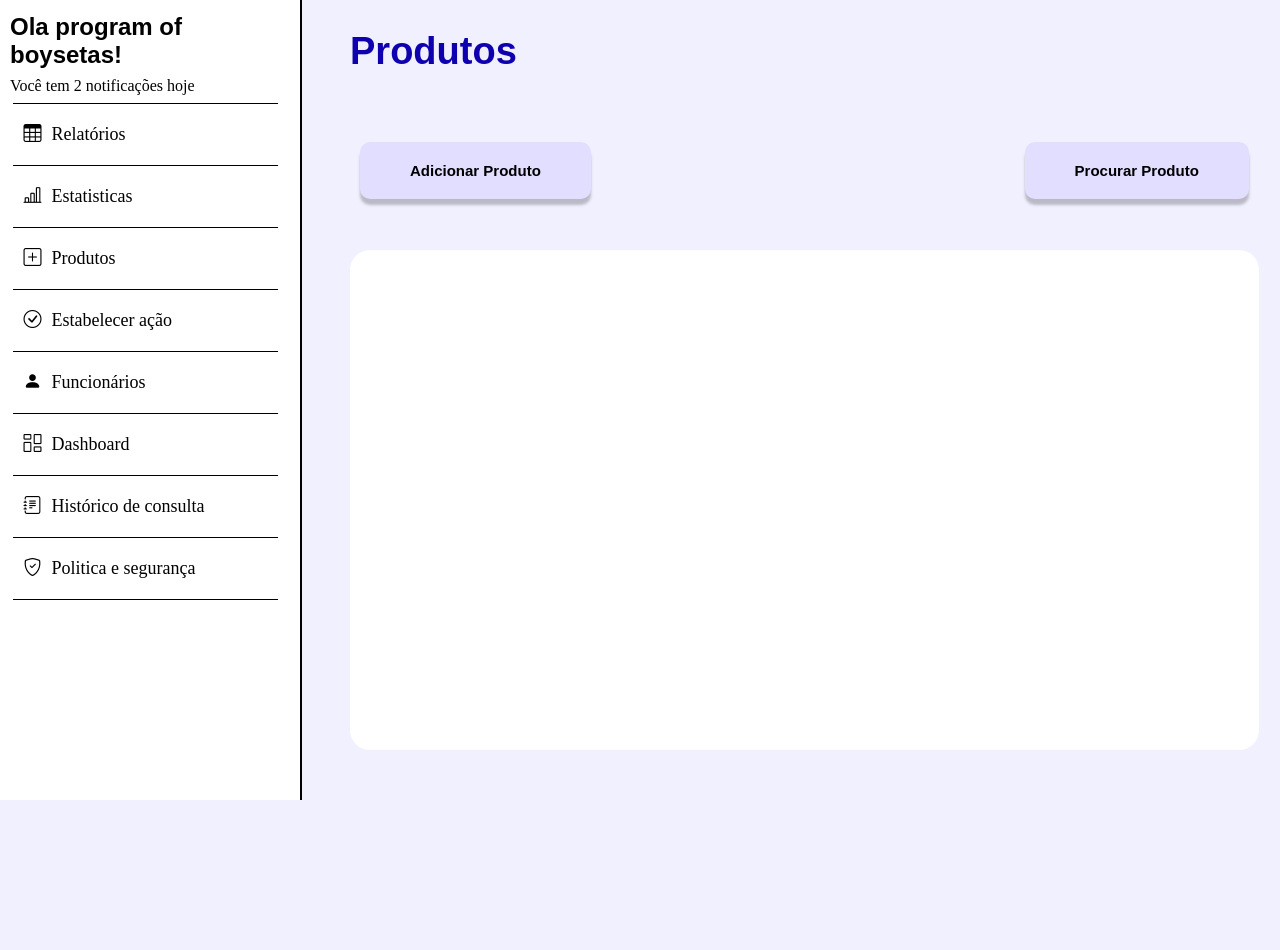
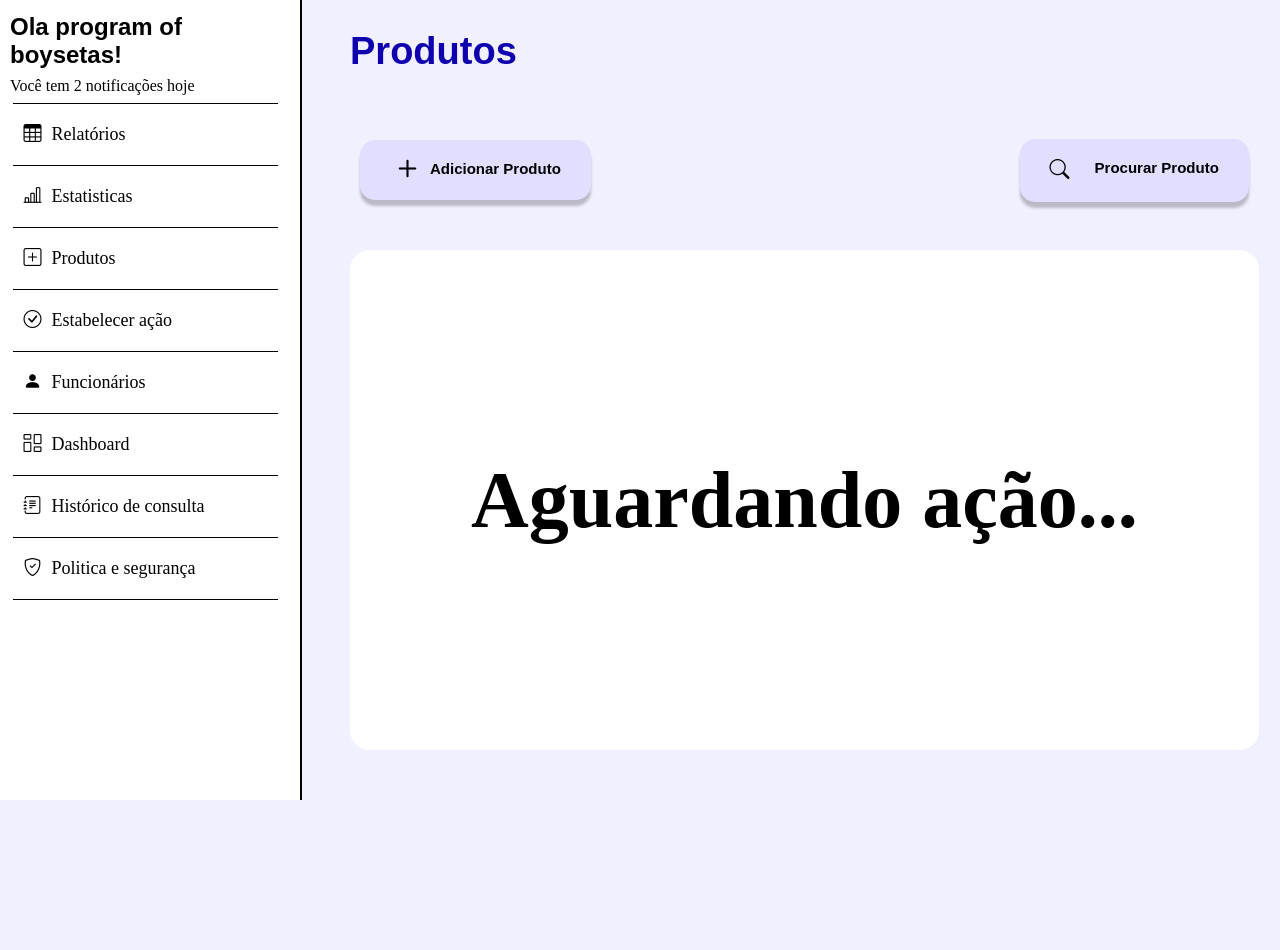
Before and after one commit to vitor742/FrontEF, a Django app: page /produtos/ in a window 1280 px wide. Shown: the part 60-1010 px from the top of the page. Run offline with Django 5.2, Linux system fonts and the light colour scheme.

Commit message:
Inicia a criacao da tela de Produtos

```diff
--- a/estoque_facil/static/css/style_produtos.css
+++ b/estoque_facil/static/css/style_produtos.css
@@ -122,6 +122,17 @@ ul li.LinhasM {
     color: #000000;
 }
 
+.bi-search {
+    font-size: 20px;
+    margin-right: 20px;
+}
+
+.bi-plus {
+    font-size: 35px;
+    margin-top: -10px;
+    margin-bottom: -10px;
+}
+
 .ProdutosT{
     justify-content: left;
     align-items: left;
@@ -148,8 +159,10 @@ ul li.LinhasM {
 }
 
 .btnProduto{
-    padding: 20px 50px;
-    border-radius: 10px;
+    display: flex;
+    gap: 5px;
+    padding: 20px 30px;
+    border-radius: 15px;
     border: none;
     background-color: #e1deff;
     box-shadow: 0px 6px 3px #bab9c5;
@@ -179,4 +192,7 @@ ul li.LinhasM {
     flex-direction: row;
     background-color: white;
     border-radius: 20px;
+    justify-content: center;
+    font-weight: bolder;
+    font-size: 10vh;
 }
--- a/estoque_facil/templates/produtos/produtos.html
+++ b/estoque_facil/templates/produtos/produtos.html
@@ -123,11 +123,21 @@
         <b>Produtos</b>
     </div>
     <div class="produtosContainer">
-        <div ><button class="btnProduto" id="addProduto"> Adicionar Produto </button></div>
-        <div ><button class="btnProduto" id="searchProduto"> Procurar Produto </button></div>
+        <div >
+            <button class="btnProduto" id="addProduto">
+                <i class="bi bi-plus"></i>Adicionar Produto
+            </button>
+        </div>
+        <div>
+            <button class="btnProduto" id="searchProduto">
+                <i class="bi bi-search"></i>Procurar Produto
+            </button>
+        </div>
     </div>
 
-    <div id="infoProdutosContainer"></div>
+    <div id="infoProdutosContainer">
+        Aguardando ação<span class="pontinhos">...</span>
+    </div>
 
 </body>
 </html>
```
